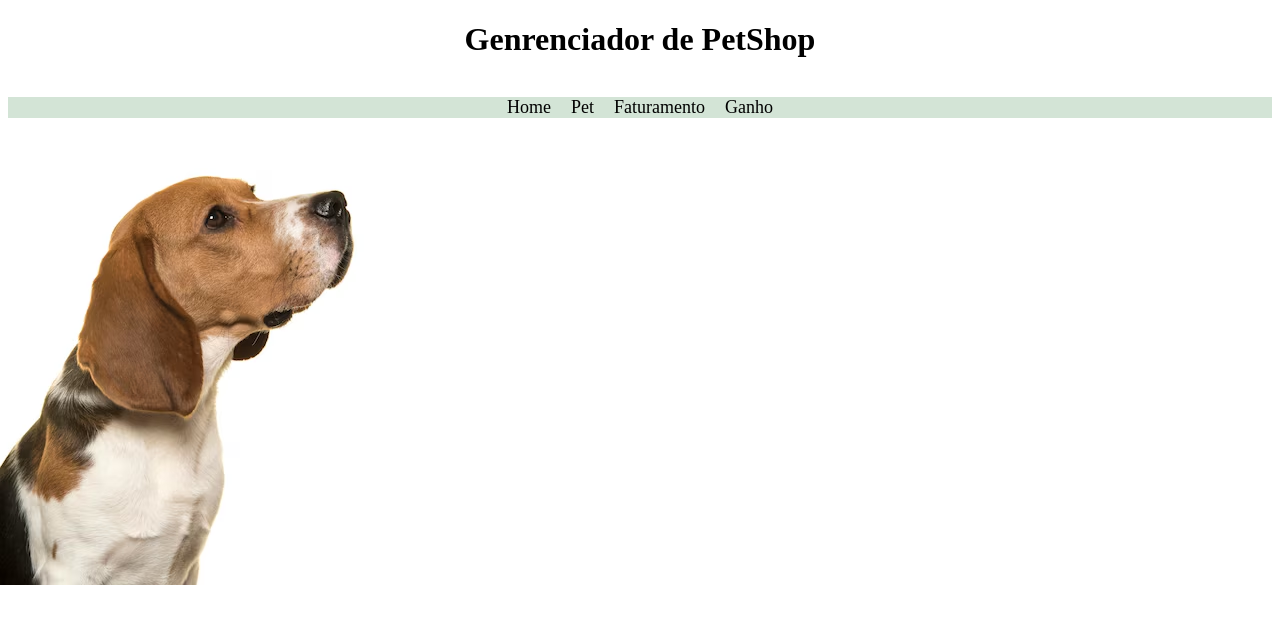
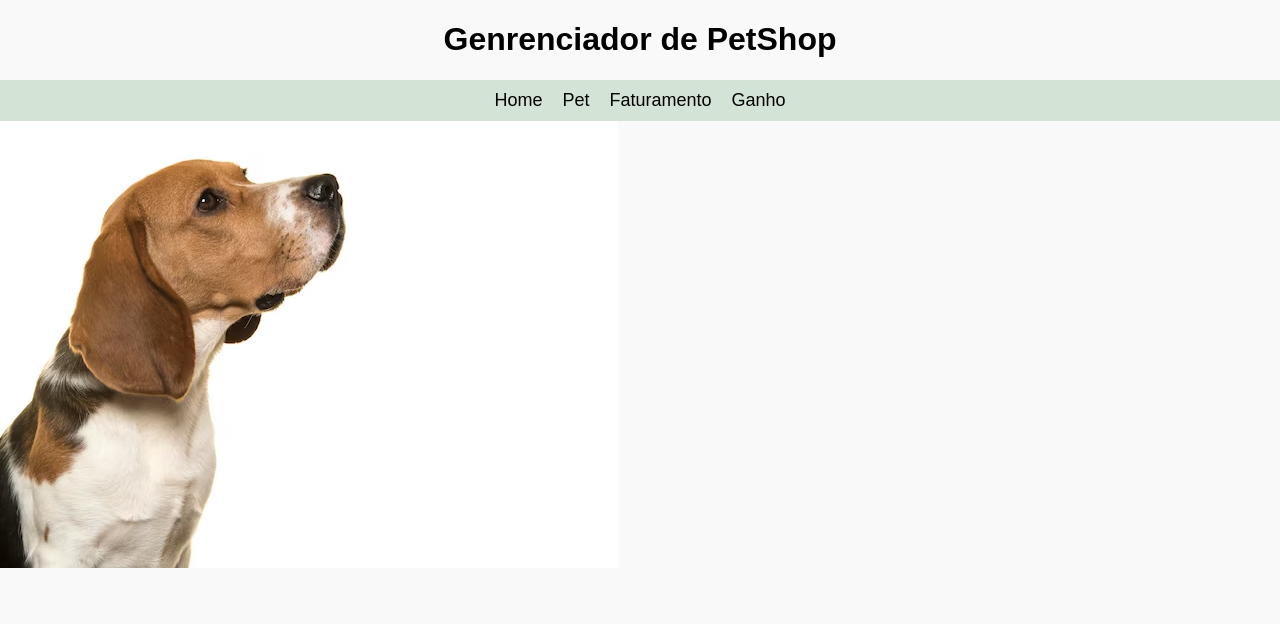
Before and after one commit to BrunofCarvalhoo/GenPets, a Django app: page / in a window 1280 px wide. Shown: the top 624 px of the page. Run offline with Django 5.2, Linux system fonts and the light colour scheme.

Commit message:
Update user.html

```diff
--- a/genpets/user/templates/user.html
+++ b/genpets/user/templates/user.html
@@ -10,26 +10,34 @@
     h1{
         text-align: center;
     }
-    .navbar{
+    .navbar {
             display: flex;
             justify-content: center;
             list-style-type: none;
             gap: 20px;
-       padding: 0;
-       margin: 20px 0;
-       margin-top: 39px;
+            padding: 10px 0;
             background-color: #d3e4d6;
+            margin: 0;
         }
+
         .navbar li {
             display: inline-block;
         }
-    .navbar a{
+
+        .navbar a {
             text-decoration: none;
             font-size: 18px;
             color: black;
         }
-    .navbar a:hover{
+
+        .navbar a:hover {
             color: #007BFF;
+        }
+        body {
+            font-family: Arial, sans-serif;
+            background-color: #f9f9f9;
+            margin: 0;
+            padding: 0;
         }
     img{
         margin-left: -8px;
```
Lines whose indentation alone changed are shown as unchanged.
